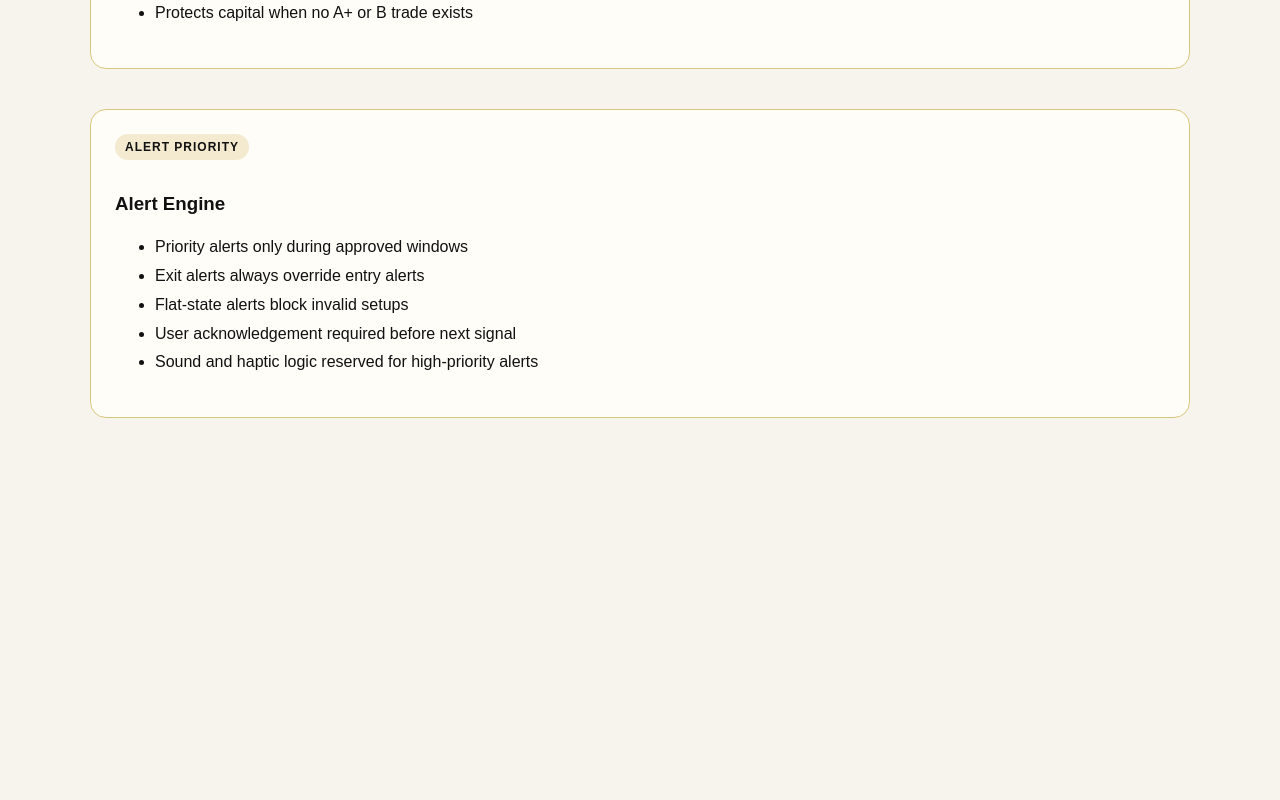
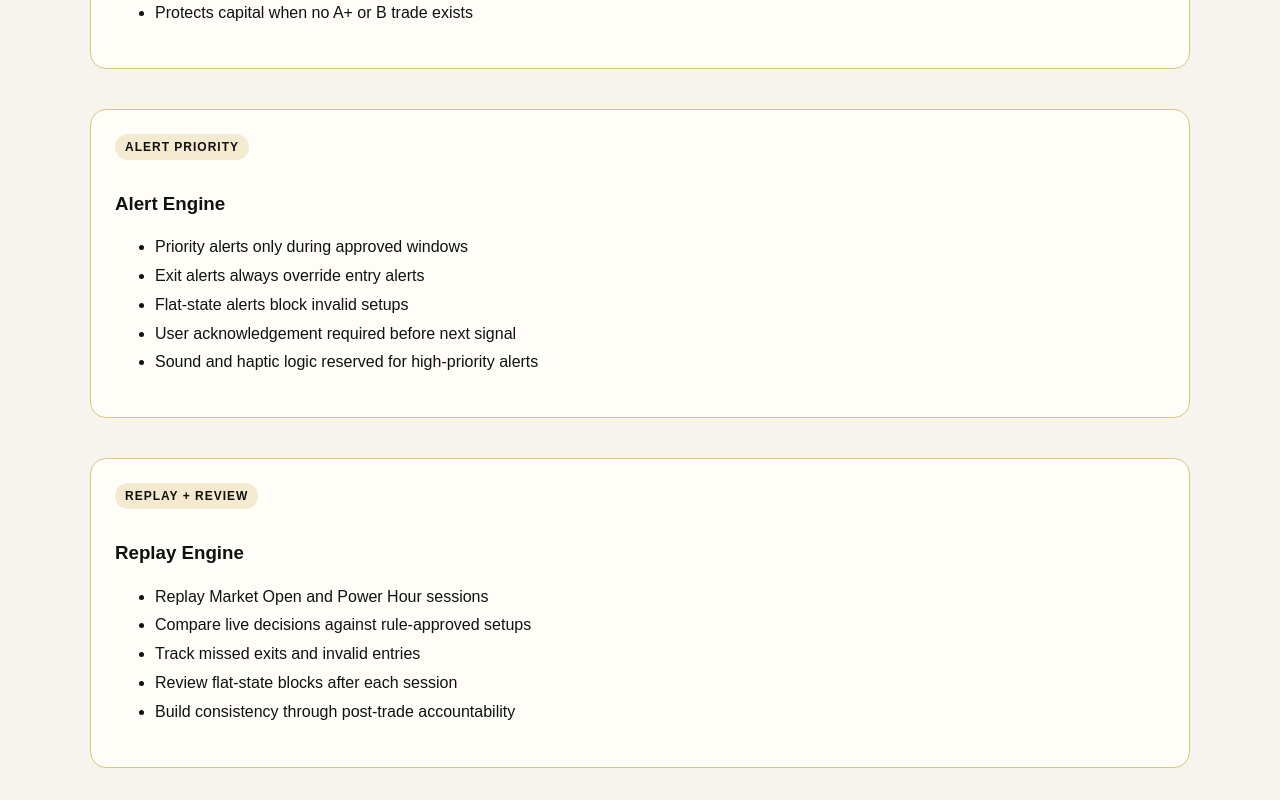
Before and after one commit to 1anointedradio-maker/elharvest-web, a Next.js app: page / in a window 1280 px wide. Shown: the part 2327-3127 px from the top of the page. Before the commit the page ends 2777 px from the top, so only its background shows below. Built offline with nearby package versions, Linux system fonts and the light colour scheme.

Commit message:
Update page.jsx

```diff
--- a/app/page.jsx
+++ b/app/page.jsx
@@ -253,6 +253,41 @@ export default function Home() {
     <li>Sound and haptic logic reserved for high-priority alerts</li>
   </ul>
 </section>
+      <section
+  style={{
+    marginTop: "40px",
+    background: "#fffdf7",
+    border: "1px solid #d9c77b",
+    borderRadius: "16px",
+    padding: "24px",
+  }}
+>
+  <div
+    style={{
+      display: "inline-block",
+      fontSize: "12px",
+      fontWeight: "bold",
+      letterSpacing: "1px",
+      padding: "6px 10px",
+      borderRadius: "999px",
+      background: "#f3ead0",
+      marginBottom: "14px",
+    }}
+  >
+    REPLAY + REVIEW
+  </div>
+
+  <h3>Replay Engine</h3>
+
+  <ul style={{ lineHeight: "1.8" }}>
+    <li>Replay Market Open and Power Hour sessions</li>
+    <li>Compare live decisions against rule-approved setups</li>
+    <li>Track missed exits and invalid entries</li>
+    <li>Review flat-state blocks after each session</li>
+    <li>Build consistency through post-trade accountability</li>
+  </ul>
+</section>
+
     </main>
   );
 }
```
